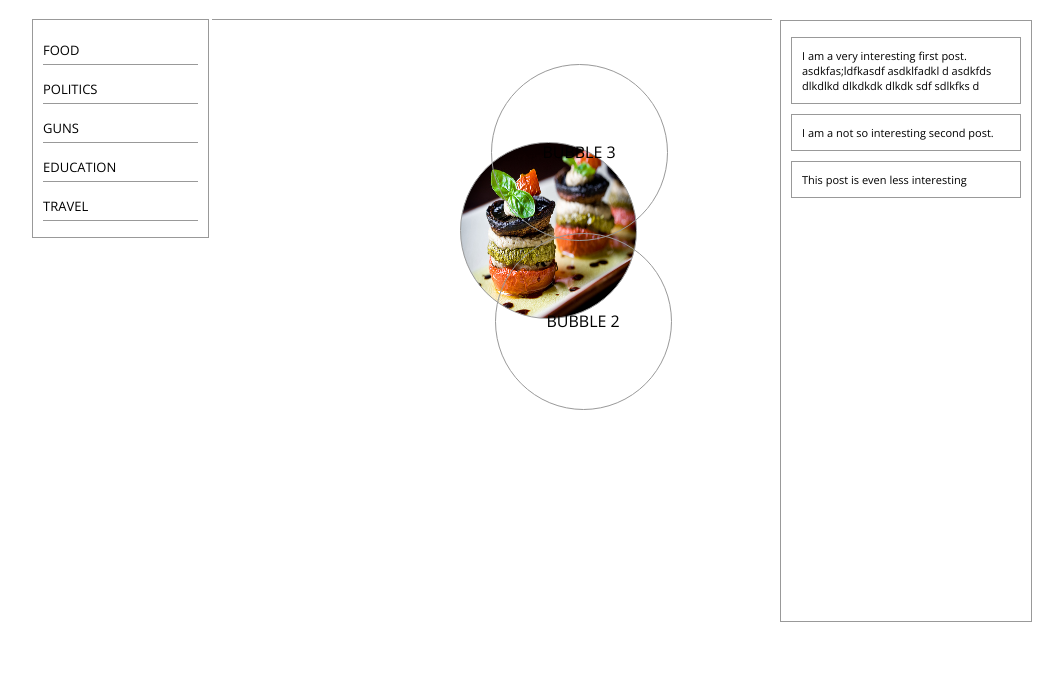
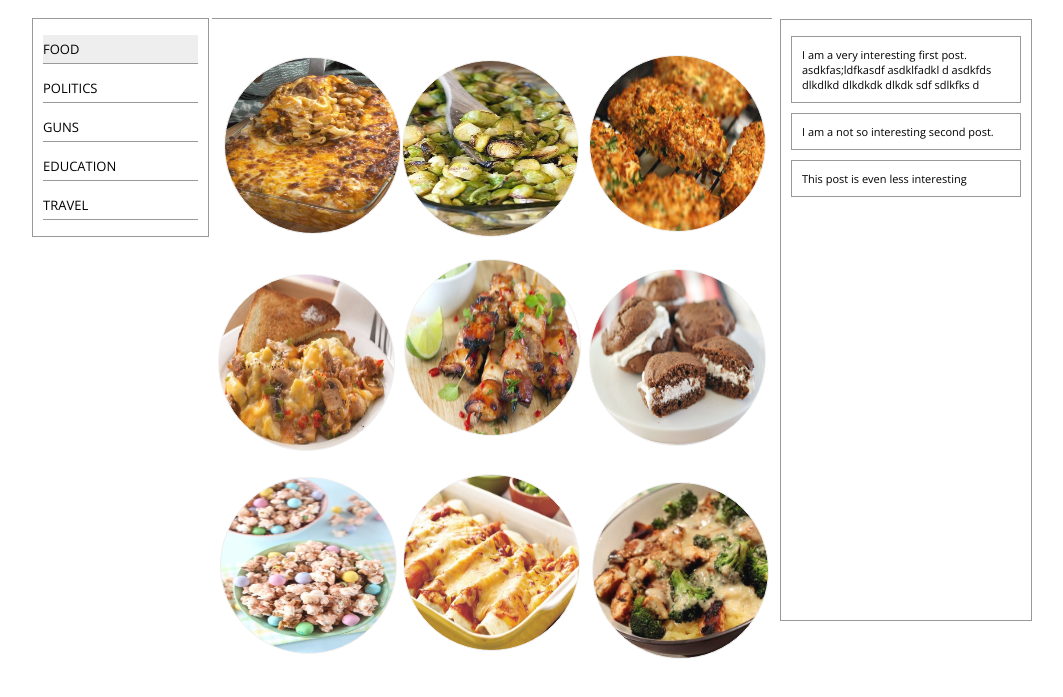
Before and after one commit to christianreyes/streem, a plain HTML site: page index.html in a window 1280 px wide. Shown: the part 67-764 px from the top of the page, without its empty margins (108-1171 px from the left). Drawn offline with nearby package versions, Linux system fonts and the light colour scheme.

Commit message:
moving bubbles. NOT final movement

```diff
--- a/index.html
+++ b/index.html
@@ -19,7 +19,7 @@
       <div id="main">
         <div id="categories">
           <ul>
-            <li>Food</li>
+            <li class="selected">Food</li>
             <li>Politics</li>
             <li>Guns</li>
             <li>Education</li>
@@ -28,15 +28,15 @@
         </div>
         <div id="streem">
           <div id="bubbles">
-            <div class="bubble" style="background-image: url('images/food.jpg');">
-
-            </div>
-            <div class="bubble">
-              BUBBLE 2
-            </div>
-            <div class="bubble">
-              BUBBLE 3
-            </div>
+            <div class="bubble" style="background-image: url('images/food/post1.jpg');"></div>
+            <div class="bubble" style="background-image: url('images/food/post2.jpg');"></div>
+            <div class="bubble" style="background-image: url('images/food/post3.jpg');"></div>
+            <div class="bubble" style="background-image: url('images/food/post4.jpg');"></div>
+            <div class="bubble" style="background-image: url('images/food/post5.jpg');"></div>
+            <div class="bubble" style="background-image: url('images/food/post6.jpg');"></div>
+            <div class="bubble" style="background-image: url('images/food/post7.jpg');"></div>
+            <div class="bubble" style="background-image: url('images/food/post8.jpg');"></div>
+            <div class="bubble" style="background-image: url('images/food/post9.jpg');"></div>
           </div>
           <div id="posts">
             <ul>
--- a/javascripts/application.js
+++ b/javascripts/application.js
@@ -1,10 +1,32 @@
 $(function(){
   // ready function
 
+  /*
   $('.bubble').each(function(ind, obj){
     $(obj)
       .css("top", Math.random() * 400 )
       .css("left", Math.random() * 350 );
   });
+  */
+
+  $('.bubble').each(function(ind, obj){
+    $(obj)
+      .css("top", (ind - ind % 3 )* 70 + 30 + Math.random() * 20 )
+      .css("left", ind % 3 * 185 + 10 );
+  });
+
+  setInterval(function(){
+    $('.bubble').each(function(ind, obj){
+      if(Math.random() > .2){
+        $(obj)
+          .css("top", parseInt($(obj).css("top")) - Math.random() * 4 )
+          .css("left", parseInt($(obj).css("left")) - Math.random() * 4 );
+      } else if(Math.random() > .5) {
+        $(obj)
+          .css("top", parseInt($(obj).css("top")) + Math.random() * 4 )
+          .css("left", parseInt($(obj).css("left")) + Math.random() * 4 );
+      }
+    });
+  }, 2000);
 
 });
--- a/stylesheets/style.css
+++ b/stylesheets/style.css
@@ -9,6 +9,14 @@ body{
 
 #header {
   text-align: center;
+  z-index: 5;
+  background-color: white;
+  margin: 0;
+  padding: 21px 0;
+}
+
+#header h1{
+  margin: 0;
 }
 
 ul{
@@ -20,6 +28,8 @@ ul{
   border: 1px solid #999;
   width: 175px;
   float: left;
+  z-index: 5;
+  background-color: white;
 }
 
 #categories li{
@@ -28,6 +38,10 @@ ul{
   margin: 10px;
   text-transform:uppercase;
   font-size: 13px;
+}
+
+#categories li.selected {
+  background-color: #eee;
 }
 
 #bubbles {
@@ -53,12 +67,19 @@ ul{
 }
 
 .bubble {
+  z-index: -5;
   position: absolute;
-  border: 1px solid #999;
+  border: 1px solid #eee;
+  opacity: 0.95;
   border-radius: 175px;
   line-height: 175px;
   text-align: center;
   width: 175px;
   height: 175px;
   background-size:175px 175px;
+
+  transition: 1.9s;
+  -webkit-transition: 1.9s;
+  transition-timing-function: ease-in-out;
+  -webkit-transition-timing-function: ease-in-out;
 }
```
Also changed, not shown: images/food/post1.jpg (added), images/food/post10.jpg (added), images/food/post11.jpg (added), images/food/post12.jpg (added), images/food/post13.jpg (added), images/food/post14.jpg (added), images/food/post15.jpg (added), images/food/post2.jpg (added), images/food/post3.jpg (added), images/food/post4.jpg (added), images/food/post5.jpg (added), images/food/post6.jpg (added), images/food/post7.jpg (added), images/food/post8.jpg (added), 1 more files.
